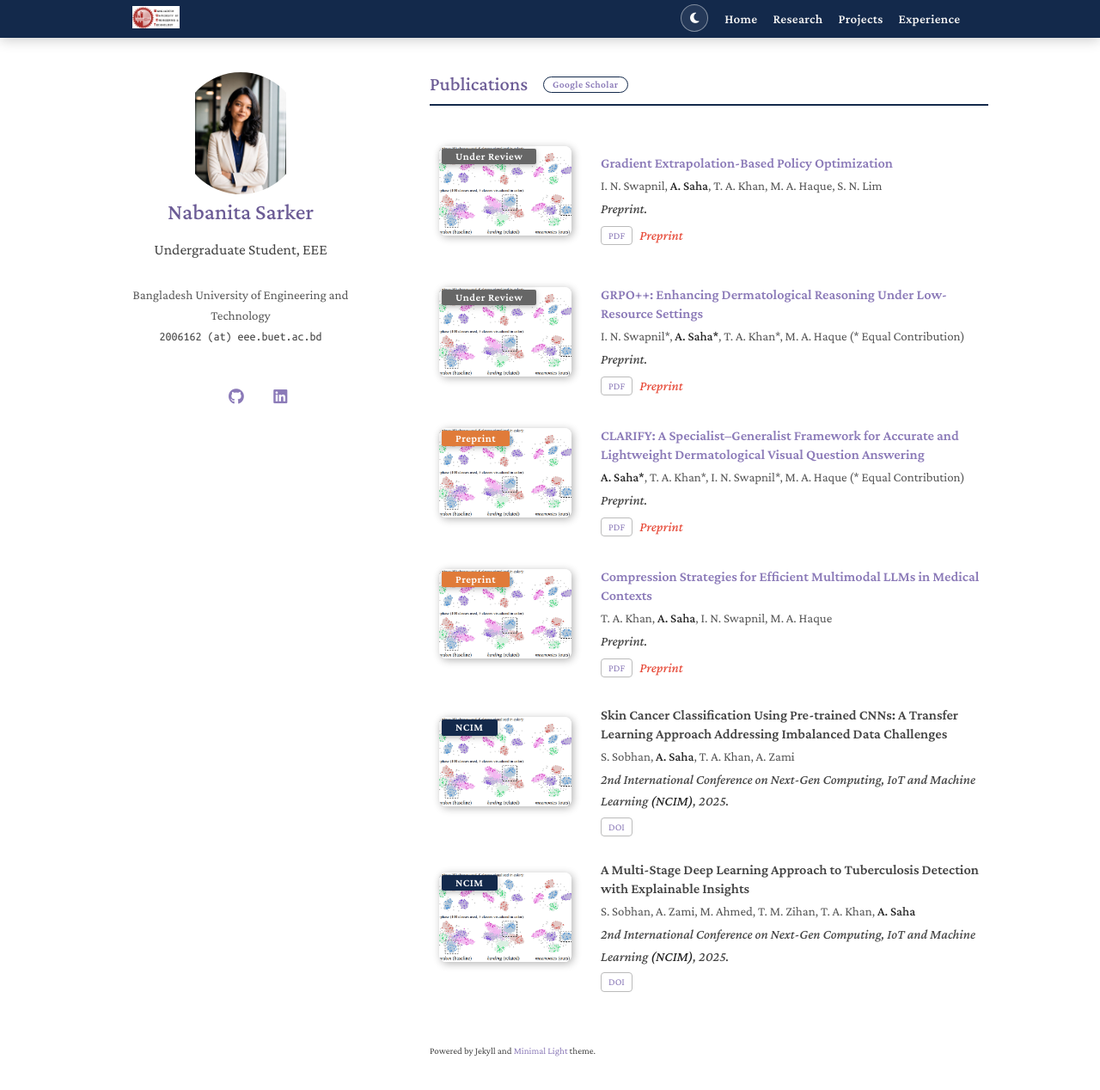
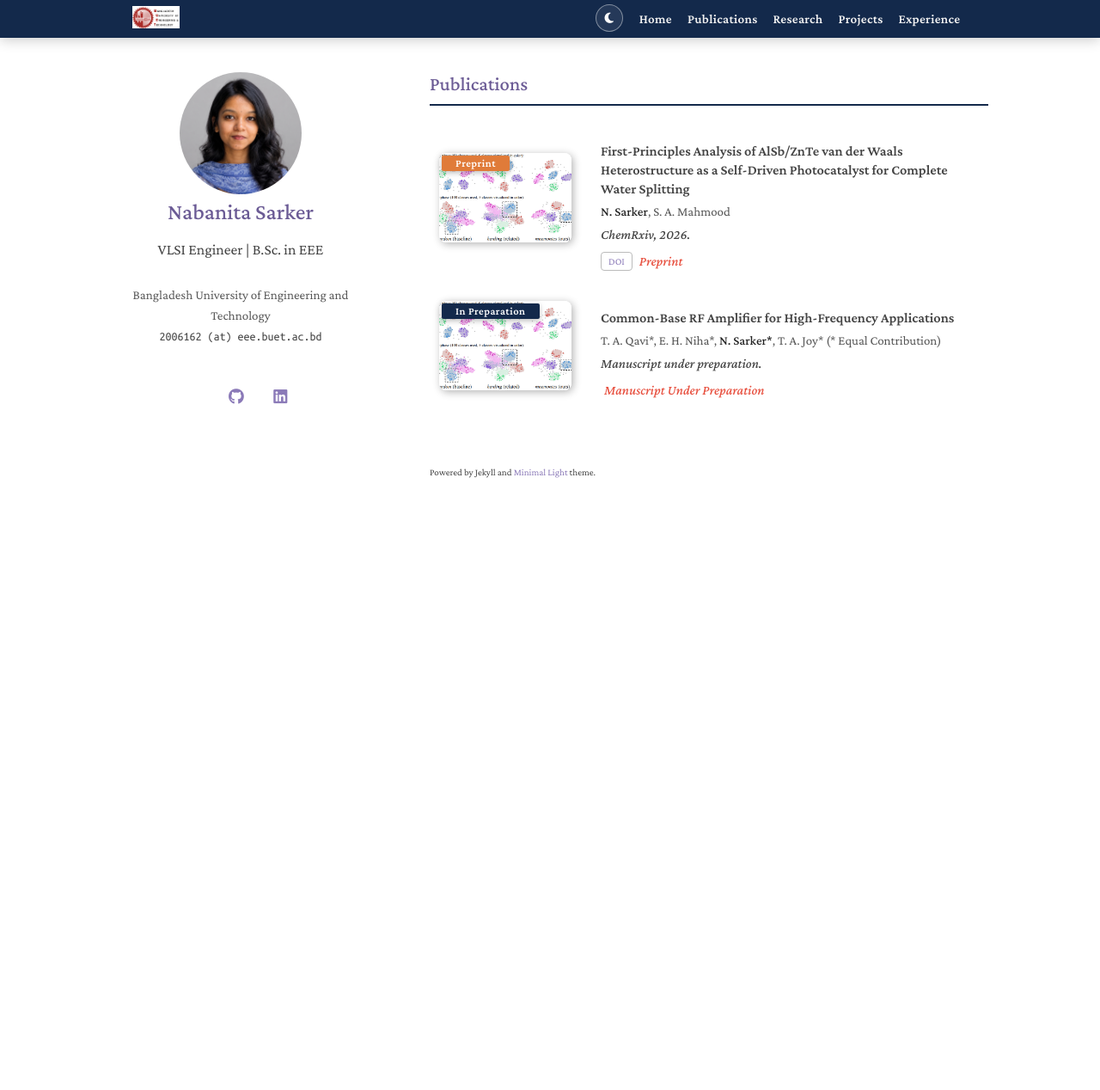
Before and after one commit to NabanitaSarker162/NabanitaSarker162.github.io, a Jekyll site: the page built from publications/index.md, in a window 1280 px wide and 1304 px high. Shown: the top 1268 px of the window at 86% size. Built offline with Jekyll 4.4.1, drawn with Linux system fonts in a browser that asks for light colours; a style sheet for code colours, icons or effects is not loaded.

Commit message:
Update portfolio: graduation, VLSI role, ChemRxiv preprint, new photo and CV

```diff
--- a/_config.yml
+++ b/_config.yml
@@ -1,6 +1,6 @@
 # Basic Information
 title: Nabanita Sarker
-position: Undergraduate Student, EEE
+position: VLSI Engineer | B.Sc. in EEE
 affiliation: "Bangladesh University of Engineering and Technology"
 affiliation_link: https://eee.buet.ac.bd/
 email: 2006162 (at) eee.buet.ac.bd
@@ -16,7 +16,7 @@ github_link: https://github.com/NabanitaSarker162
 linkedin: https://linkedin.com/in/nabanita-sarker-9761b12a6
 
 # Images
-avatar: /assets/img/avatar.png
+avatar: /assets/img/avatar.jpeg
 favicon: /assets/img/favicon.png
 favicon_dark: /assets/img/favicon-dark.png
 
@@ -43,6 +43,8 @@ nav_links:
     url: /projects/
   - title: Research
     url: /research/
+  - title: Publications
+    url: /publications/
   - title: Home
     url: /
 
--- a/_data/publications.yml
+++ b/_data/publications.yml
@@ -1,41 +1,14 @@
 main:
 
-  - title: "Gradient Extrapolation-Based Policy Optimization"
-    authors: I. N. Swapnil, <strong>A. Saha</strong>, T. A. Khan, M. A. Haque, S. N. Lim
-    conference_short: Under Review
-    conference: Preprint.
-    pdf: https://arxiv.org/abs/2605.06755
+  - title: "First-Principles Analysis of AlSb/ZnTe van der Waals Heterostructure as a Self-Driven Photocatalyst for Complete Water Splitting"
+    authors: <strong>N. Sarker</strong>, S. A. Mahmood
+    conference_short: Preprint
+    conference: ChemRxiv, 2026.
+    doi: https://doi.org/10.26434/chemrxiv.15006870/v1
     notes: Preprint
 
-  - title: "GRPO++: Enhancing Dermatological Reasoning Under Low-Resource Settings"
-    authors: I. N. Swapnil*, <strong>A. Saha*</strong>, T. A. Khan*, M. A. Haque (* Equal Contribution)
-    conference_short: Under Review
-    conference: Preprint.
-    pdf: https://arxiv.org/abs/2510.01236
-    notes: Preprint
-
-  - title: "CLARIFY: A Specialist–Generalist Framework for Accurate and Lightweight Dermatological Visual Question Answering"
-    authors: <strong>A. Saha*</strong>, T. A. Khan*, I. N. Swapnil*, M. A. Haque (* Equal Contribution)
-    conference_short: Preprint
-    conference: Preprint.
-    pdf: https://arxiv.org/abs/2508.18430
-    notes: Preprint
-
-  - title: "Compression Strategies for Efficient Multimodal LLMs in Medical Contexts"
-    authors: T. A. Khan, <strong>A. Saha</strong>, I. N. Swapnil, M. A. Haque
-    conference_short: Preprint
-    conference: Preprint.
-    pdf: https://arxiv.org/abs/2507.21976
-    notes: Preprint
-
-  - title: "Skin Cancer Classification Using Pre-trained CNNs: A Transfer Learning Approach Addressing Imbalanced Data Challenges"
-    authors: S. Sobhan, <strong>A. Saha</strong>, T. A. Khan, A. Zami
-    conference_short: NCIM
-    conference: 2nd International Conference on Next-Gen Computing, IoT and Machine Learning <strong>(NCIM)</strong>, 2025.
-    doi: https://doi.org/10.1109/NCIM65934.2025.11160090
-
-  - title: "A Multi-Stage Deep Learning Approach to Tuberculosis Detection with Explainable Insights"
-    authors: S. Sobhan, A. Zami, M. Ahmed, T. M. Zihan, T. A. Khan, <strong>A. Saha</strong>
-    conference_short: NCIM
-    conference: 2nd International Conference on Next-Gen Computing, IoT and Machine Learning <strong>(NCIM)</strong>, 2025.
-    doi: https://doi.org/10.1109/NCIM65934.2025.11159991
+  - title: "Common-Base RF Amplifier for High-Frequency Applications"
+    authors: T. A. Qavi*, E. H. Niha*, <strong>N. Sarker*</strong>, T. A. Joy* (* Equal Contribution)
+    conference_short: In Preparation
+    conference: Manuscript under preparation.
+    notes: Manuscript Under Preparation
--- a/_includes/publications.md
+++ b/_includes/publications.md
@@ -1,4 +1,4 @@
-<h2 id="publications" class="pub-section-title">Publications <span class="pub-ext-links"><a href="{{ site.google_scholar }}" target="_blank" rel="noopener">Google Scholar</a></span></h2>
+<h2 id="publications" class="pub-section-title">Publications{% if site.google_scholar %} <span class="pub-ext-links"><a href="{{ site.google_scholar }}" target="_blank" rel="noopener">Google Scholar</a></span>{% endif %}</h2>
 
 <div class="publications">
   <ol class="bibliography">
```
Also changed, not shown: _includes/education.md (+1 -1 lines), _includes/services.md (+7 -1 lines), index.md (+7 -2 lines), assets/img/avatar.jpeg (added), assets/img/avatar.png (deleted), 1 other file.
